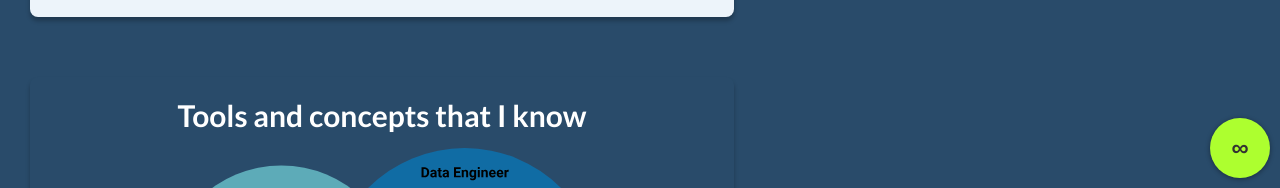
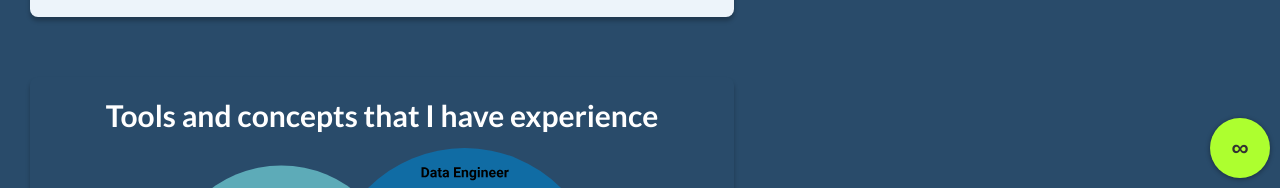
Before and after one commit to jsvitor/jsvitor.github.io, a plain HTML site: page index.html in a window 1280 px wide. Shown: the part 612-800 px from the top of the page. Drawn offline with Linux system fonts and the light colour scheme.

Commit message:
style: change text

```diff
--- a/index.html
+++ b/index.html
@@ -83,7 +83,7 @@
       <!-- Presentation Card - END -->
       <section class="content" style="background-color: #294b6a;">
         <div>
-          <h3 style="color: #fff;">Tools and concepts that I know</h3>
+          <h3 style="color: #fff;">Tools and concepts that I have experience</h3>
         </div>
         <img src="./assets/skills.svg" alt="" style="width: 85%;">
       </section>
```
